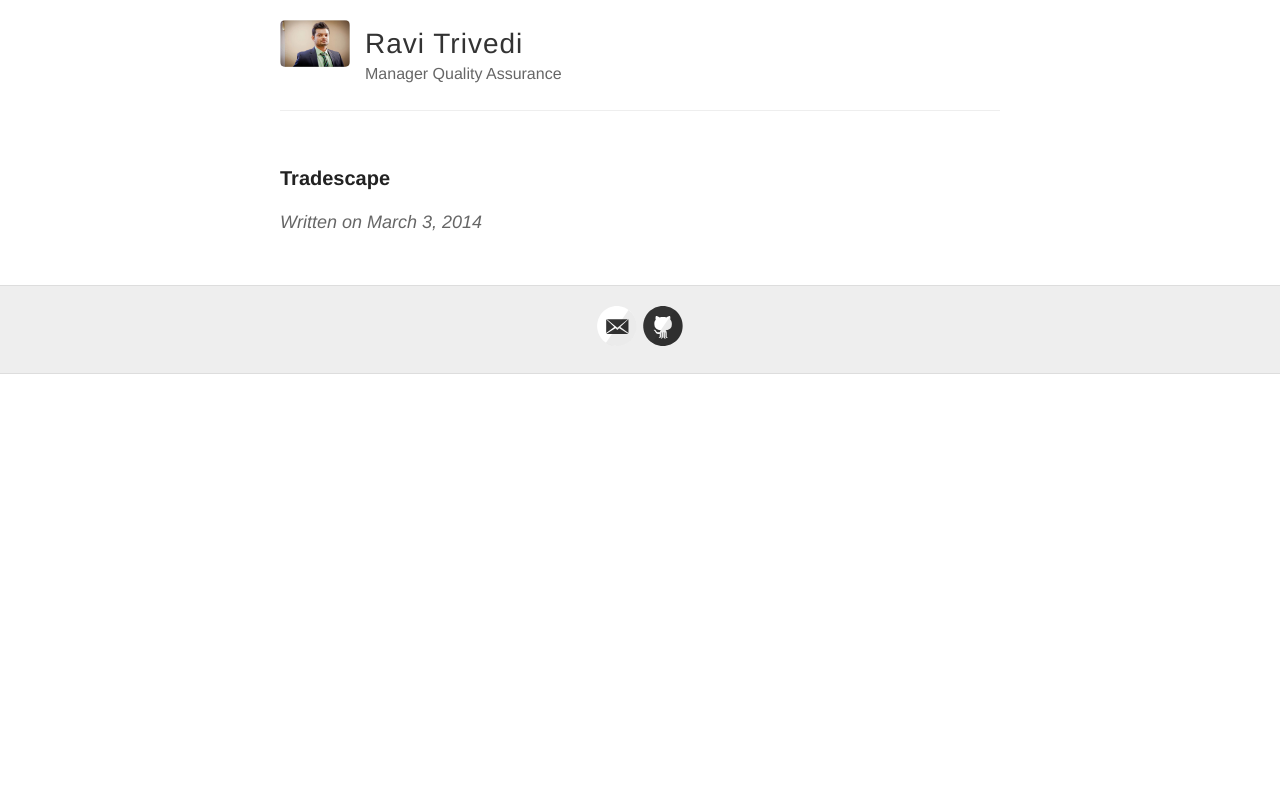
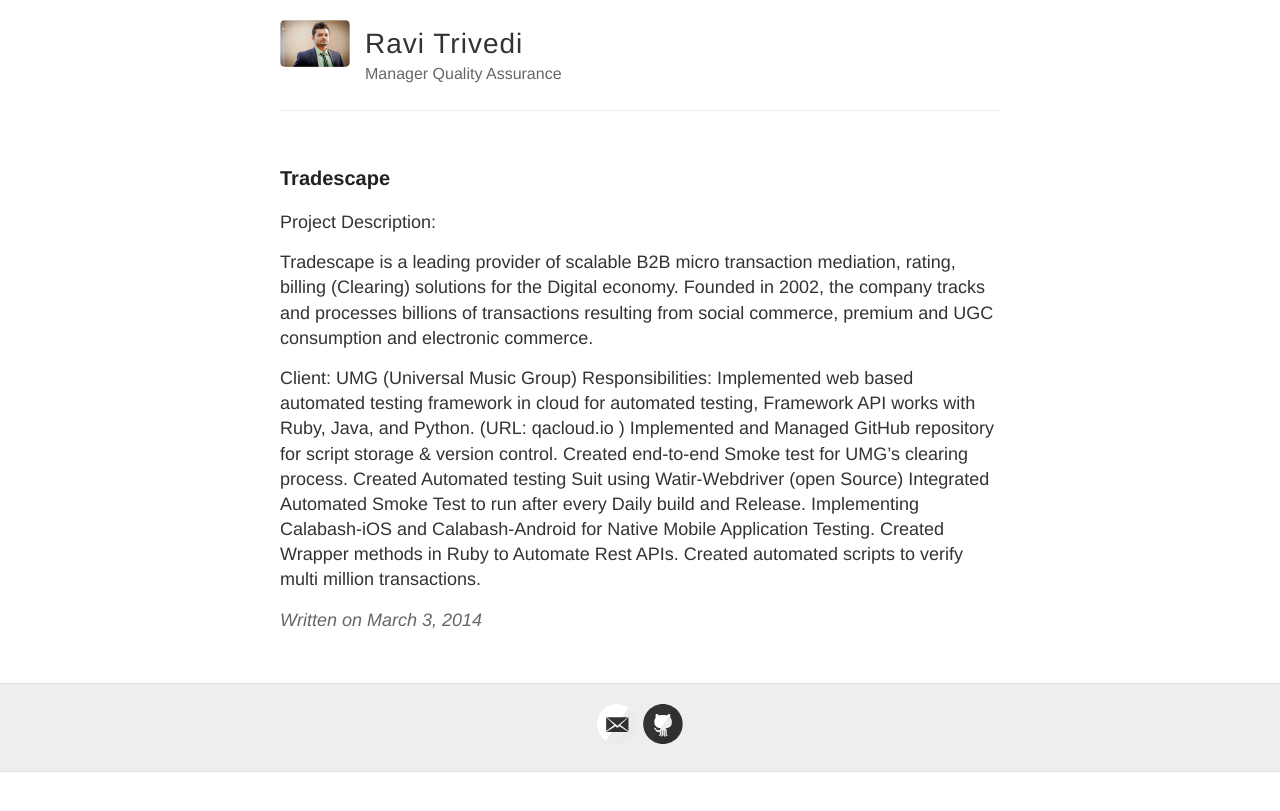
Before and after one commit to TesterRavi/TesterRavi.github.io, a Jekyll site: the page built from _posts/2014-3-3-tradescape.md, in a window 1280 px wide. Shown: the top 811 px of the page. Built offline with Jekyll 4.4.1, drawn with Linux system fonts in a browser that asks for light colours; Markdown is read by kramdown in place of the engine named in the settings.

Commit message:
updated _config

```diff
--- a/_posts/2014-3-3-tradescape.md
+++ b/_posts/2014-3-3-tradescape.md
@@ -2,3 +2,19 @@
 layout: post
 title: Tradescape
 ---
+
+Project Description:
+
+Tradescape is a leading provider of scalable B2B micro transaction mediation, rating, billing (Clearing) solutions for the Digital economy. Founded in 2002, the company tracks and processes billions of transactions resulting from social commerce, premium and UGC consumption and electronic commerce.
+
+Client: UMG (Universal Music Group)
+Responsibilities:
+Implemented web based automated testing framework in cloud for automated testing, Framework API works with Ruby, Java, and Python.
+(URL: qacloud.io )
+Implemented and Managed GitHub repository for script storage & version control.
+Created end-to-end Smoke test for UMG’s clearing process.
+Created Automated testing Suit using Watir-Webdriver (open Source)
+Integrated Automated Smoke Test to run after every Daily build and Release.
+Implementing Calabash-iOS and Calabash-Android for Native Mobile Application Testing.
+Created Wrapper methods in Ruby to Automate Rest APIs.
+Created automated scripts to verify multi million transactions.
```
